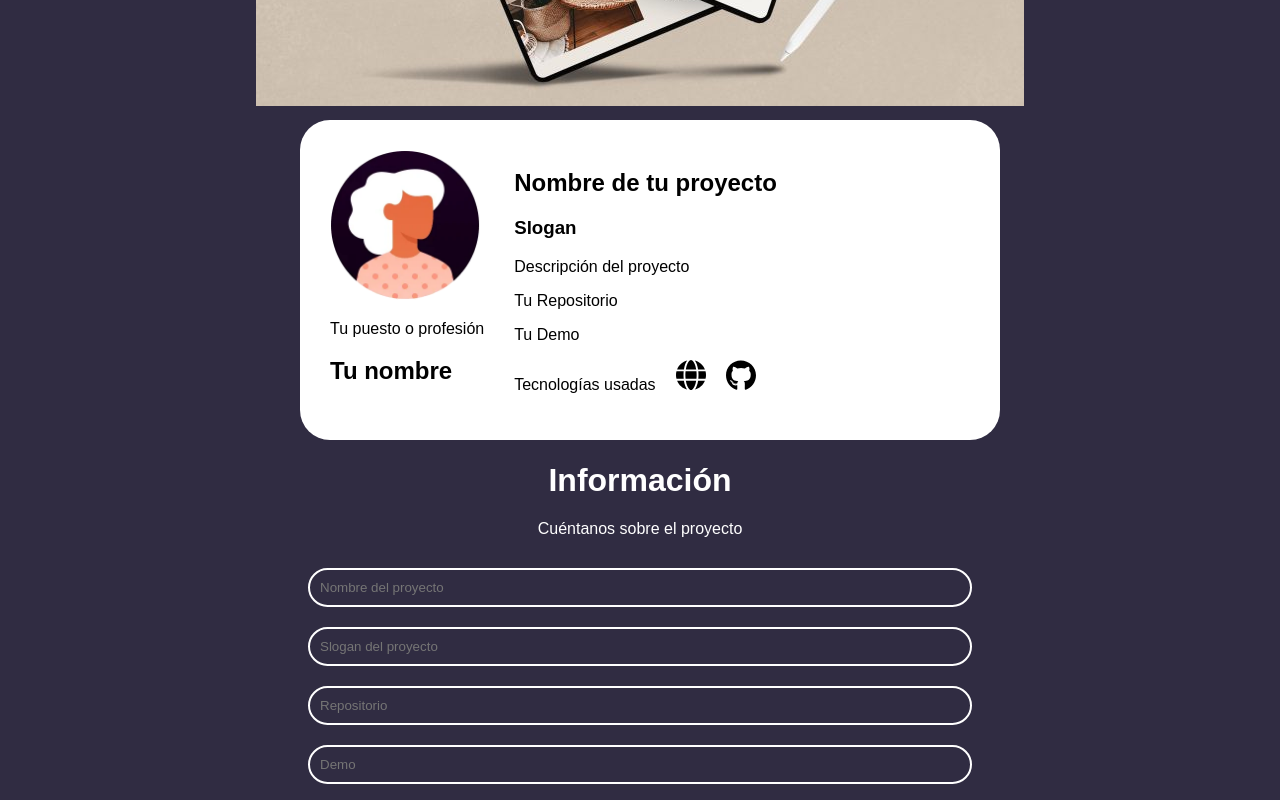
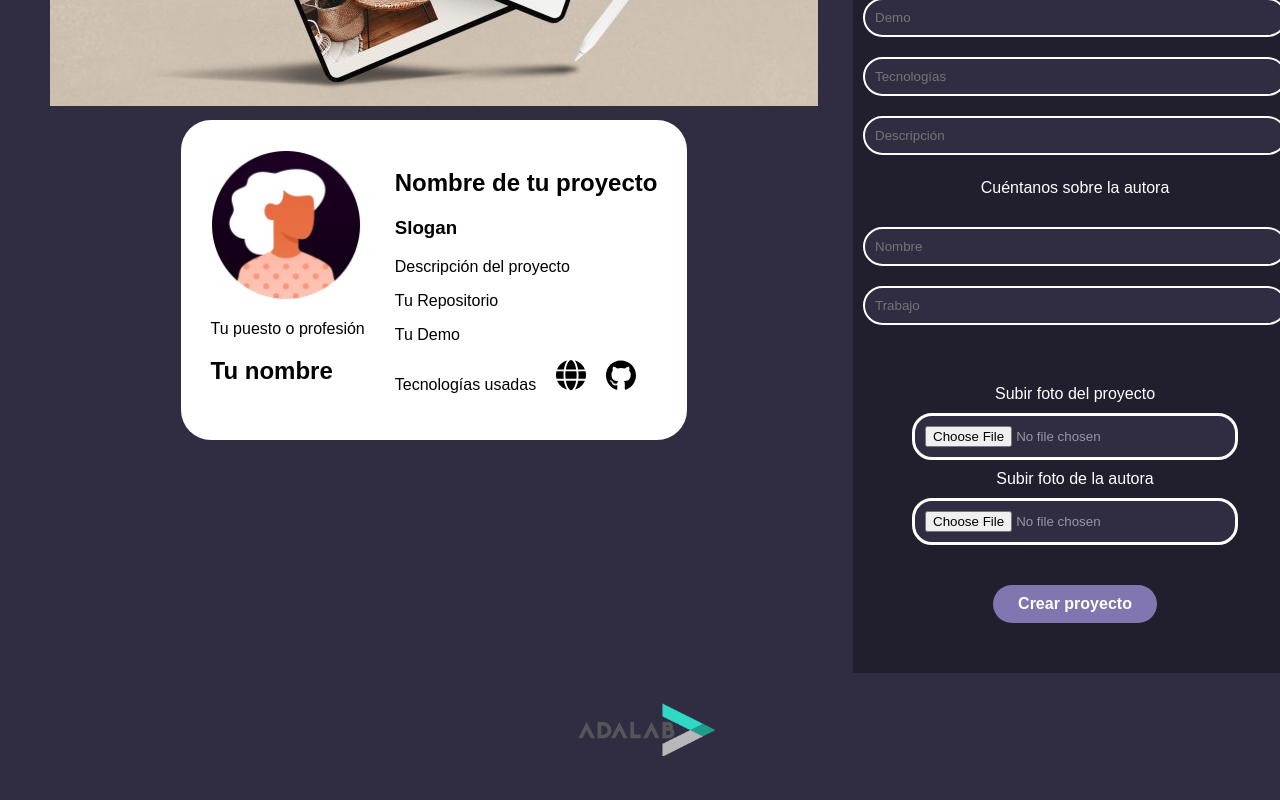
Before and after one commit to Rosana-Moya/project-promo-55-module-3-team-2, a React (Vite) app: page / in a window 1280 px wide. Shown: the part 660-1460 px from the top of the page. Built offline with nearby package versions, Linux system fonts and the light colour scheme.

Commit message:
css media queries

```diff
--- a/src/components/Preview.jsx
+++ b/src/components/Preview.jsx
@@ -6,7 +6,7 @@ import Card from '../components/Card';
 const Preview = ({name, slogan, repo, technologies, demo, desc, autor, job, projectPhoto, authorPhoto}) => {
 
     return (
-      <>
+      <div className="preview-container">
         <div className="preview-image">
           {projectPhoto ? (
             <img src={projectPhoto} alt="Previsualización del proyecto"/>
@@ -25,7 +25,7 @@ const Preview = ({name, slogan, repo, technologies, demo, desc, autor, job, proj
         job={job}
         authorPhoto={authorPhoto}
         />
-      </>
+      </div>
     );
 };
 
--- a/src/pages/HomePage.jsx
+++ b/src/pages/HomePage.jsx
@@ -72,6 +72,7 @@ const HomePage = () => {
     return (
         <>
             <Header />
+            <div className="main-page">
                 <Preview
                     name={name}
                     slogan={slogan}
@@ -104,6 +105,7 @@ const HomePage = () => {
                     updateProjectPhoto={updateProjectPhoto}
                     updateAuthorPhoto={updateAuthorPhoto}
                 />
+            </div>
             <Footer />
         </>
     );
--- a/src/styles/home-page.css
+++ b/src/styles/home-page.css
@@ -52,15 +52,17 @@
     padding: 10px 25px 10px 25px;
 }
 
-.preview-image {
-    text-align: center;
-    margin-bottom: 10px;
+.preview-container {
+    display: flex;
+    flex-direction: column;
+    align-items: center;
+    justify-content: center;
+    gap: 10px;
+    margin: 0 20px 0 20px;
 }
 
 .preview-card {
     background-color: white;
-    width: 50%;
-    margin: 0 300px 0 300px;
     border-radius: 30px;
     color: black;
     font-family: 'Poppins', sans-serif;
@@ -83,6 +85,9 @@
 }
 
 .form-container {
+    background-color: #211e2e;
+    margin: 15px 15px 0 15px;
+    padding-top: 20px;
     color: white;
     font-family: 'Montserrat', sans-serif;
     text-align: center;
@@ -99,19 +104,20 @@ input {
     border-radius: 20px;
     border-color: white;
     border-style: solid;
-    width: 50%;
+    width: 400px;
     margin: 10px;
 }
 
 .button-group {
     margin: 50px 30px 30px 30px;
     display: flex;
+    flex-direction: column;
     align-items: center;
     justify-content: center;
 }
 
 .button-input {
-    width: 600px;
+    width: 300px;
 }
 
 .create-button {
@@ -130,3 +136,17 @@ input {
     justify-content: center;
     padding: 30px;
 }
+
+@media screen and (min-width: 1024px) {
+    .main-page {
+        display: flex;
+        align-items: flex-start;
+    }
+    .preview-container {
+        margin-left: 50px;
+    }
+    .form-container {
+        margin-top: 0;
+        margin-right: 50px;
+    }
+}
--- a/src/styles/list-page.css
+++ b/src/styles/list-page.css
@@ -1,5 +1,6 @@
 .projects-list {
     list-style-type: none;
+    margin-right: 20px;
 }
 
 .button-container {
@@ -17,3 +18,11 @@
     padding: 10px 25px 10px 25px;
     margin: 10px 0 50px 0;
 }
+
+@media screen and (min-width: 1024px) {
+    .projects-list {
+        display: grid;
+        grid-template-columns: 1fr 1fr;
+        gap: 20px;
+    }
+}
```
Lines whose indentation alone changed are shown as unchanged.
